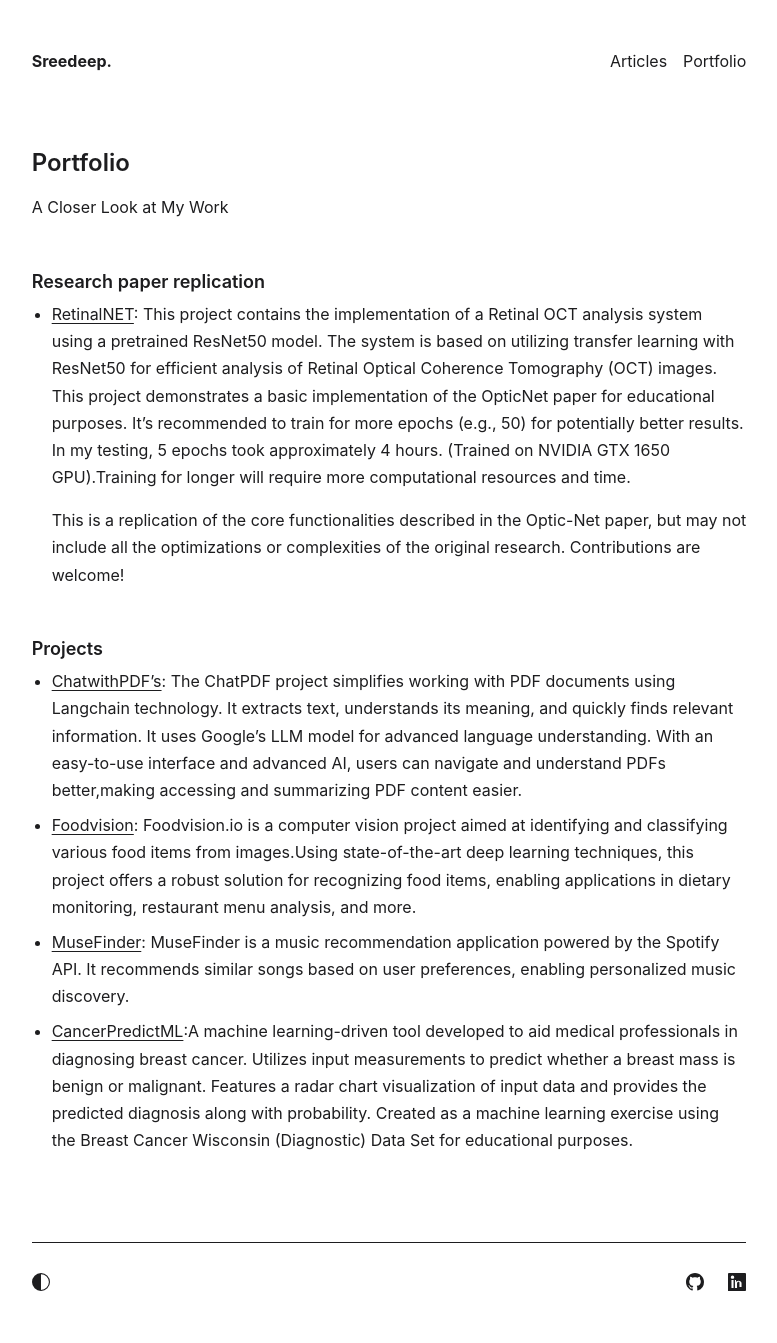
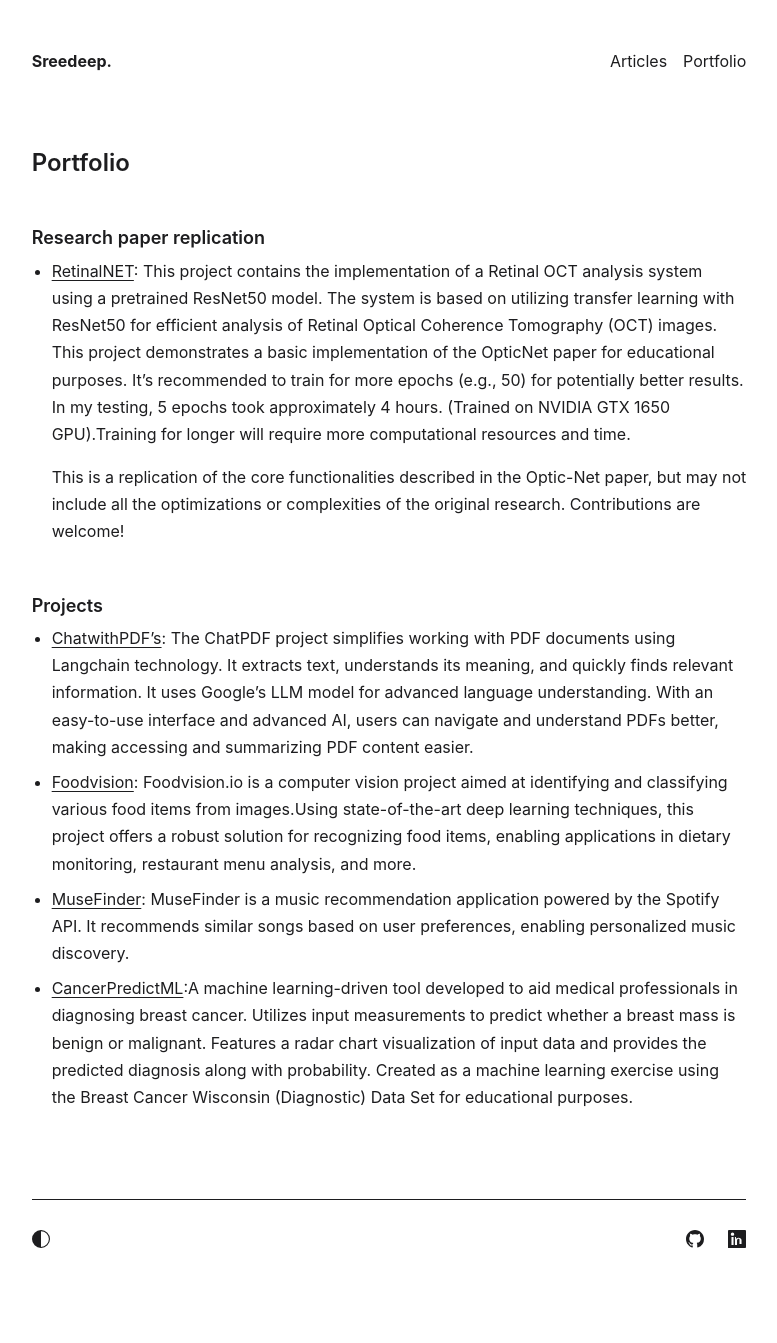
Before and after one commit to sreedeepEK/sreedeepek.github.io, a Jekyll site: the page built from portfolio.md, in a window 1280 px wide. Shown: the whole page, without its empty margins (251-1028 px from the left). Built offline with Jekyll 4.4.1, drawn with Linux system fonts in a browser that asks for light colours; after the commit the page ends 1299 px from its top, so only the background shows below that; part of the change alters nothing that is shown.

Commit message:
Update portfolio.md

```diff
--- a/portfolio.md
+++ b/portfolio.md
@@ -3,7 +3,6 @@ layout: page
 title: "Portfolio"
 language_reference: gears
 ---
-A Closer Look at My Work
 
 #### Research paper replication
 
@@ -17,7 +16,7 @@ A Closer Look at My Work
 
 #### Projects
 
--   [ChatwithPDF's](https://github.com/sreedeepEK/ChatwithPDF): The ChatPDF project simplifies working with PDF documents using Langchain technology. It extracts         text, understands its meaning, and quickly finds relevant information. It uses Google's LLM model for advanced language understanding. With an easy-to-use          interface and advanced AI, users can navigate and understand PDFs better,making accessing and summarizing PDF content easier.
+-   [ChatwithPDF's](https://github.com/sreedeepEK/ChatwithPDF): The ChatPDF project simplifies working with PDF documents using Langchain technology. It extracts         text, understands its meaning, and quickly finds relevant information. It uses Google's LLM model for advanced language understanding. With an easy-to-use          interface and advanced AI, users can navigate and understand PDFs better, making accessing and summarizing PDF content easier.
 
 -   [Foodvision](https://github.com/sreedeepEK/Foodvision.io):
     Foodvision.io is a computer vision project aimed at identifying and classifying various food items from images.Using state-of-the-art deep learning techniques,     this project offers a robust solution for recognizing food items, enabling applications in dietary monitoring, restaurant menu analysis, and more.
@@ -26,8 +25,6 @@ A Closer Look at My Work
     MuseFinder is a music recommendation application powered by the Spotify API. It recommends similar songs based on user preferences, enabling personalized music     discovery.
 
 -   [CancerPredictML](https://github.com/sreedeepEK/CancerPredictML):A machine learning-driven tool developed to aid medical professionals in diagnosing breast cancer. Utilizes input measurements to predict whether a breast mass is benign or malignant. Features a radar chart visualization of input data and provides the predicted diagnosis along with probability. Created as a machine learning exercise using the Breast Cancer Wisconsin (Diagnostic) Data Set for educational purposes.
-
-
 
 
 
@@ -58,13 +55,8 @@ A Closer Look at My Work
     }
   }
 
-  h4 {
+  h4, h5 {
     margin-top: var(--spacing-spacing-6);
     margin-bottom: var(--spacing-spacing-3);
   }
-
-  h5 {
-    margin-top: var(--spacing-spacing-5);
-    margin-bottom: var(--spacing-spacing-2);
-  }
 </style>
```
